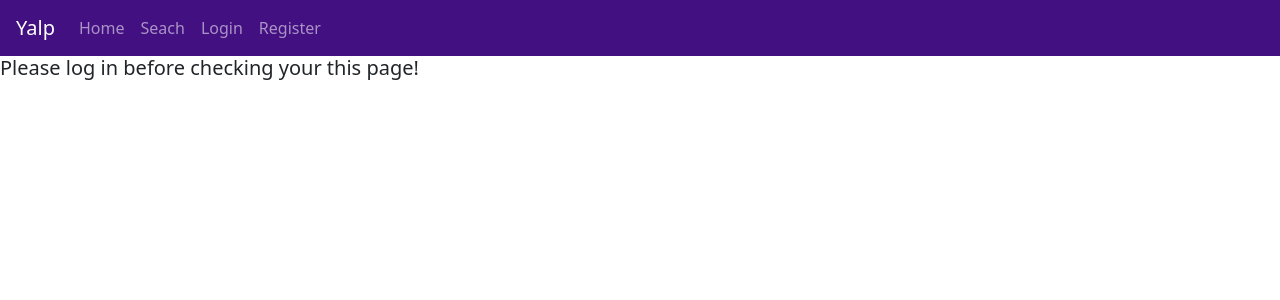
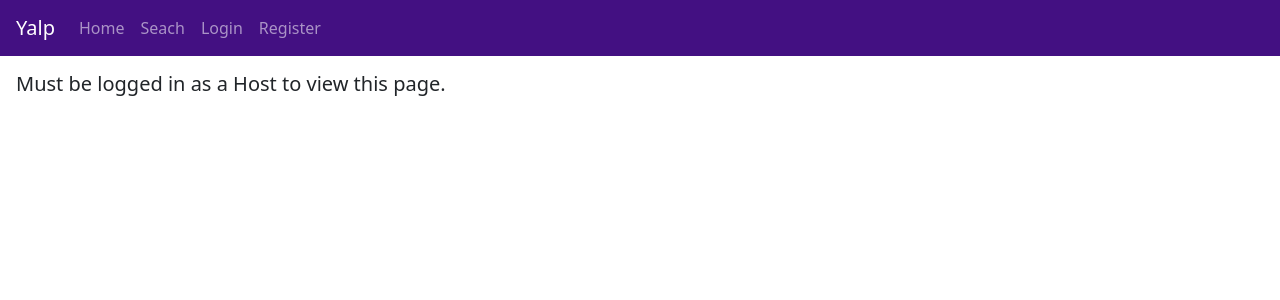
Before and after one commit to nithyabalaji/yalp-react-web-app, a React (Create React App) app: page /post in a window 1280 px wide. Shown: the top 300 px of the page. Built offline with nearby package versions, Linux system fonts and the light colour scheme; no server answers.

Commit message:
page access

```diff
--- a/src/AllUsers/index.js
+++ b/src/AllUsers/index.js
@@ -4,9 +4,11 @@ import { BsTrash3Fill }
 import { Link } from "react-router-dom";
 import { findAllUsers, deleteUser } from '../Server/users/client';
 import Navigation from "../Navigation";
+import { useSelector } from "react-redux";
 
 function AllUsers() {
     const [users, setUsers] = useState([]);
+    const currentUser = useSelector(state => state.user);
 
     const userDelete = async (user) => {
         console.log("user to be deleted", user);
@@ -25,6 +27,9 @@ function AllUsers() {
     return (
         <div>
             <Navigation active={"users"} />
+            {(!currentUser || (currentUser && currentUser.role != "ADMIN")) &&
+                <h5 className="p-3">Must be logged in as an Admin to view page.</h5>}
+            {currentUser && currentUser.role == "ADMIN" &&
                 <div className="p-3">
                     <h3>User List</h3>
                     <table className="table w-75">
@@ -51,6 +56,7 @@ function AllUsers() {
                         </tbody>
                     </table>
                 </div>
+            }
         </div>
     );
 }
--- a/src/PostRestaurant/index.js
+++ b/src/PostRestaurant/index.js
@@ -15,8 +15,8 @@ const PostRestaurant = () => {
         {user && user.role ==='HOST' &&
         <PostInputs host={user}/>
         }
-        {!user &&
-        <h5>Please log in before checking your this page!</h5>
+        {(!user || (user && user.role != "HOST")) &&
+            <h5 className="p-3">Must be logged in as a Host to view this page.</h5>
         }
       </div>
 
```
Lines whose indentation alone changed are shown as unchanged.
